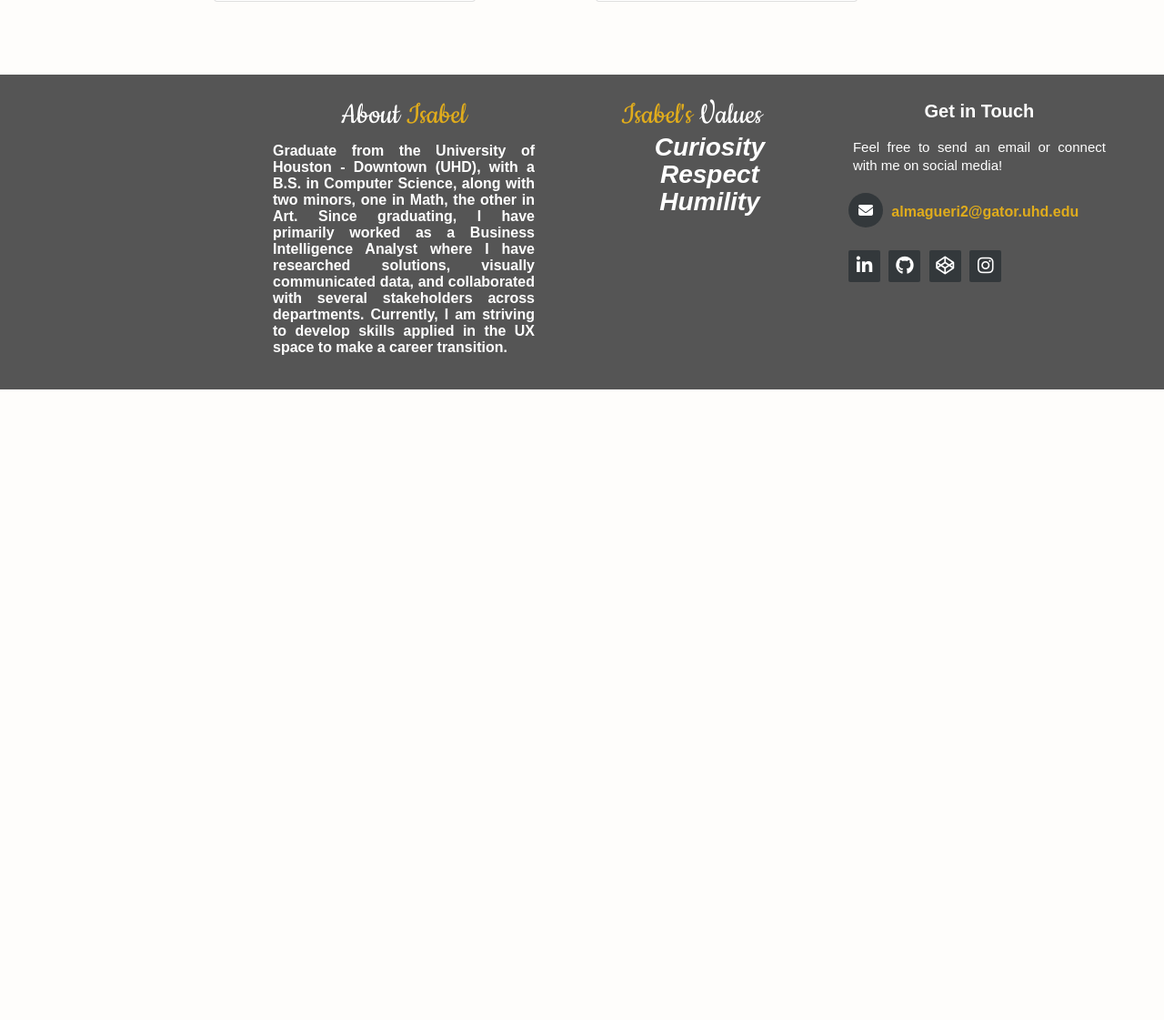
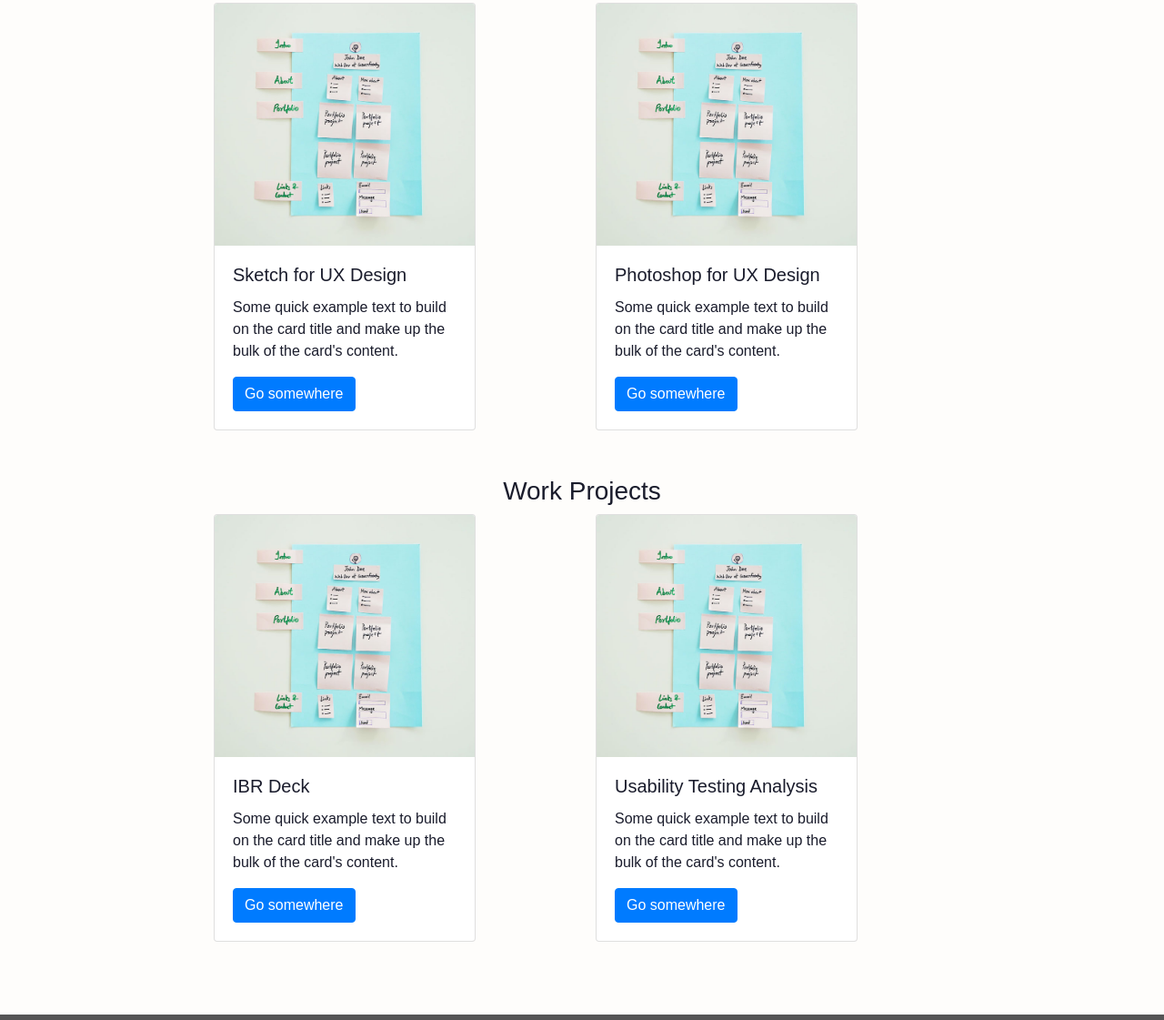
Before and after one commit to IsabelAlma/I, a plain HTML site: page projects.html in a window 1280 px wide. Shown: the part 971-2092 px from the top of the page at 91% size. Before the commit the page ends 1399 px from the top, so only its background shows below. Drawn offline with nearby package versions, Linux system fonts and the light colour scheme.

Commit message:
Add files via upload

```diff
--- a/projects.html
+++ b/projects.html
@@ -13,7 +13,7 @@
   <a href="javascript:void(0)" class="closebtn" onclick="closeNav()">&times;</a>
 	<a href="index.html" id="about">About</a>
 	<a href="projects.html" id="projects">Projects</a>
-	<a href="https://www.dropbox.com/s/retkmzrrsk9dlqh/Isabel%20Almaguer%27s%20Resume%202020.docx?dl=0" id="resume">Resume</a>
+	<a href="https://1drv.ms/b/s!At6_ibncapFS8FVz8hDtoo7jcbC-" id="resume">Resume</a>
 	<a href="#fter" id="contactme">Contact</a>
 </nav>
 <button class="openbtn" onclick="openNav()">&#9776;</button>
@@ -21,12 +21,16 @@
 <body>
 <div class="container">
 
+	<h1>From BI to UX</h1>
+	<p text-align: center;>At the beginning of 2020, I started looking into what direction I wanted my career to go. I have a lot of interest in life and am always aiming to learn, which is awesome, but also leads to me wanting to do too much at once. During this time of exploration, a job posting for a User Experience Designer made its way to my eyes. From my background in Computer Science, I had previously heard of the career path, but never fully understood what one would do in it. Upon reading the job description, a new level of excitement developed for me. I found a lot of common ground between Business Intelligence and User Experience. From that moment on, I dedicated as much time as I could to learning, grow, and train in the field of UX. Following the LinkedIn Learning course, “Become a User Experience Designer“ started my first round of learning about the career path, and further solidified my desire in becoming a UXD, especially when it comes to Human and AI interactions, another field of interest from me. </p>
+
+<h3 class="skill-heading">Personal Projects</h3>
   <div class="row">
     <div class="col-sm">
       <div class="card" style="width: 18rem;">
       	<img class="card-img-top" src="images/wireframe.jpg" alt="Card image cap">
       	<div class="card-body">
-      		<h5 class="card-title">Card title</h5>
+      		<h5 class="card-title">First Website</h5>
       		<p class="card-text">Some quick example text to build on the card title and make up the bulk of the card's content.</p>
       		<a href="#" class="btn btn-primary">Go somewhere</a>
       	</div>
@@ -37,7 +41,7 @@
   	<div class="card" style="width: 18rem;">
   		<img class="card-img-top" src="images/wireframe.jpg" alt="Card image cap">
   		<div class="card-body">
-  			<h5 class="card-title">Card title</h5>
+  			<h5 class="card-title">This Website</h5>
   			<p class="card-text">Some quick example text to build on the card title and make up the bulk of the card's content.</p>
   			<a href="#" class="btn btn-primary">Go somewhere</a>
   		</div>
@@ -47,12 +51,13 @@
 
 <hr/>
 
+<h3 class="skill-heading">LinkedIn Learning Projects</h3>
   <div class="row">
     <div class="col-sm">
       <div class="card" style="width: 18rem;">
       	<img class="card-img-top" src="images/wireframe.jpg" alt="Card image cap">
       	<div class="card-body">
-      		<h5 class="card-title">Card title</h5>
+      		<h5 class="card-title">Sketch for UX Design</h5>
       		<p class="card-text">Some quick example text to build on the card title and make up the bulk of the card's content.</p>
       		<a href="#" class="btn btn-primary">Go somewhere</a>
       	</div>
@@ -63,7 +68,7 @@
   	<div class="card" style="width: 18rem;">
   		<img class="card-img-top" src="images/wireframe.jpg" alt="Card image cap">
   		<div class="card-body">
-  			<h5 class="card-title">Card title</h5>
+  			<h5 class="card-title">Photoshop for UX Design</h5>
   			<p class="card-text">Some quick example text to build on the card title and make up the bulk of the card's content.</p>
   			<a href="#" class="btn btn-primary">Go somewhere</a>
   		</div>
@@ -71,9 +76,31 @@
   </div>
 </div>
 
+
+<h3 class="skill-heading">Work Projects</h3>
+  <div class="row">
+    <div class="col-sm">
+      <div class="card" style="width: 18rem;">
+      	<img class="card-img-top" src="images/wireframe.jpg" alt="Card image cap">
+      	<div class="card-body">
+      		<h5 class="card-title">IBR Deck</h5>
+      		<p class="card-text">Some quick example text to build on the card title and make up the bulk of the card's content.</p>
+      		<a href="#" class="btn btn-primary">Go somewhere</a>
+      	</div>
+      </div>
+  </div>
+
+  <div class="col-sm">
+  	<div class="card" style="width: 18rem;">
+  		<img class="card-img-top" src="images/wireframe.jpg" alt="Card image cap">
+  		<div class="card-body">
+  			<h5 class="card-title">Usability Testing Analysis</h5>
+  			<p class="card-text">Some quick example text to build on the card title and make up the bulk of the card's content.</p>
+  			<a href="#" class="btn btn-primary">Go somewhere</a>
+  		</div>
+  	</div>
+  </div>
 </div>
-
-
 
 </div><!--closing div to main container-->
 
```
